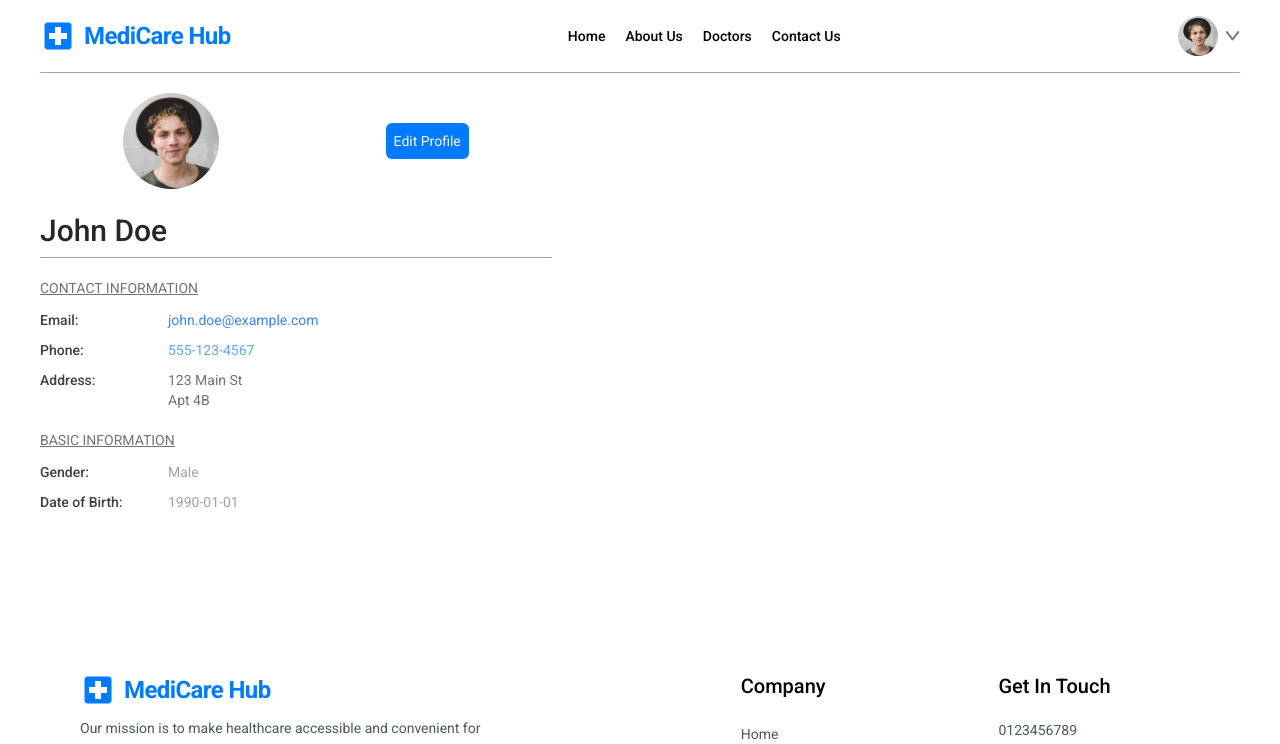
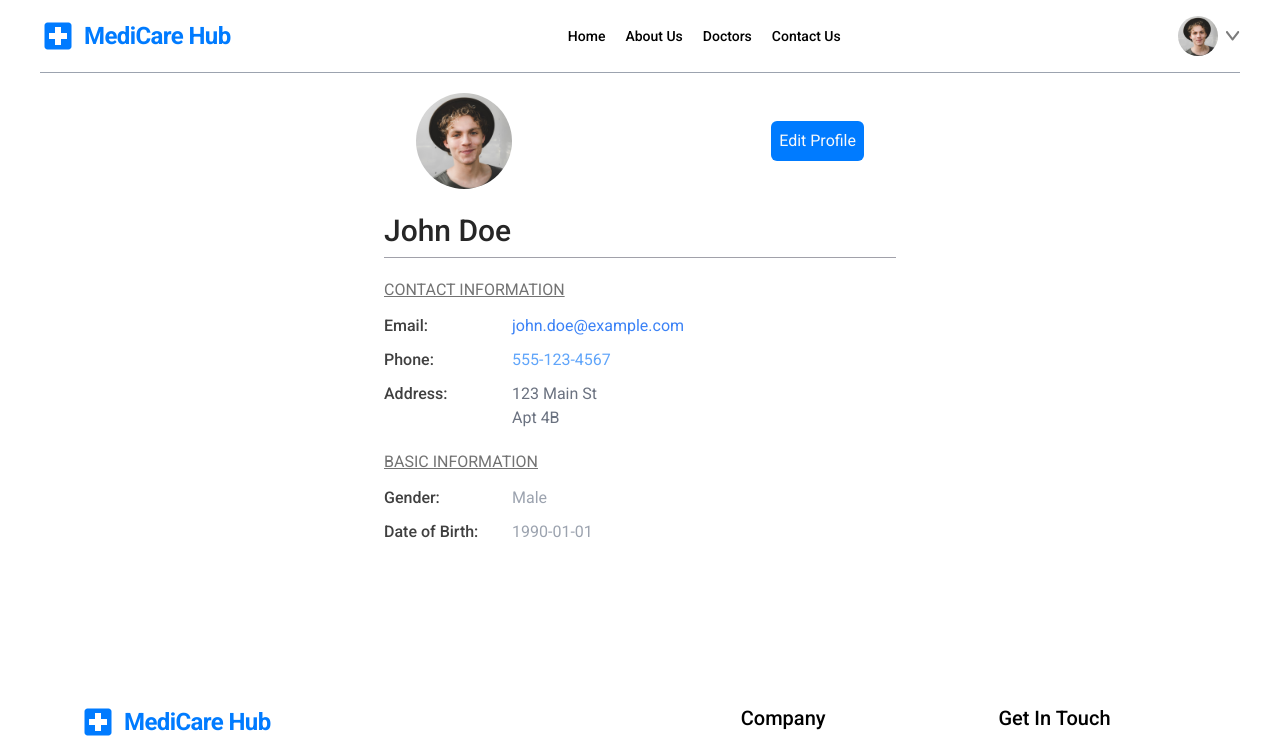
Before and after one commit to briansimiyuj/doctor-appointment-app, a React (Vite) app: page /profile in a window 1280 px wide. Shown: the top 744 px of the page. Built offline with nearby package versions, Linux system fonts and the light colour scheme; a web font is replaced by a local one.

Commit message:
Profile page styles

```diff
--- a/src/pages/ProfilePage.tsx
+++ b/src/pages/ProfilePage.tsx
@@ -5,15 +5,15 @@ const ProfilePage: React.FC = ()=>{
 
     return(
 
-            <div className="max-w-lg flex flex-col gap-2 text-sm">
+        <div className="max-w-lg flex flex-col gap-2 text-sm lg:text-base lg:m-auto">
 
-                <div className="flex justify-around items-center">
+            <div className="flex justify-between items-center px-8">
 
-                    <ProfileImage/>
+                <ProfileImage/>
 
-                    <button className="bg-primary-bg p-2 text-secondary-bg cursor-pointer rounded-md">Edit Profile</button>
+                <button className="bg-primary-bg p-2 text-secondary-bg cursor-pointer rounded-md">Edit Profile</button>
 
-                </div>
+            </div>
 
 
             <ProfileInfo/>
```
